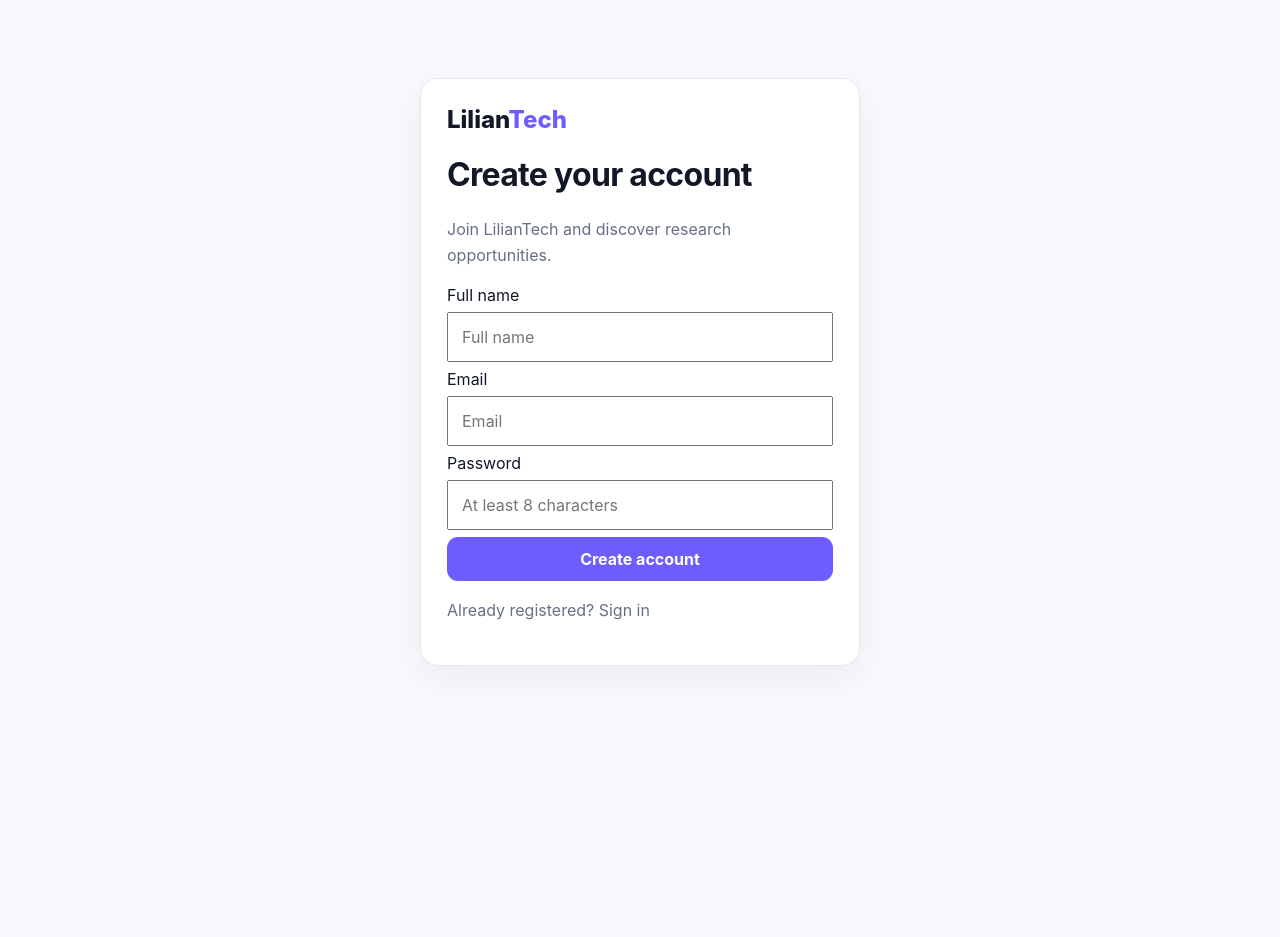
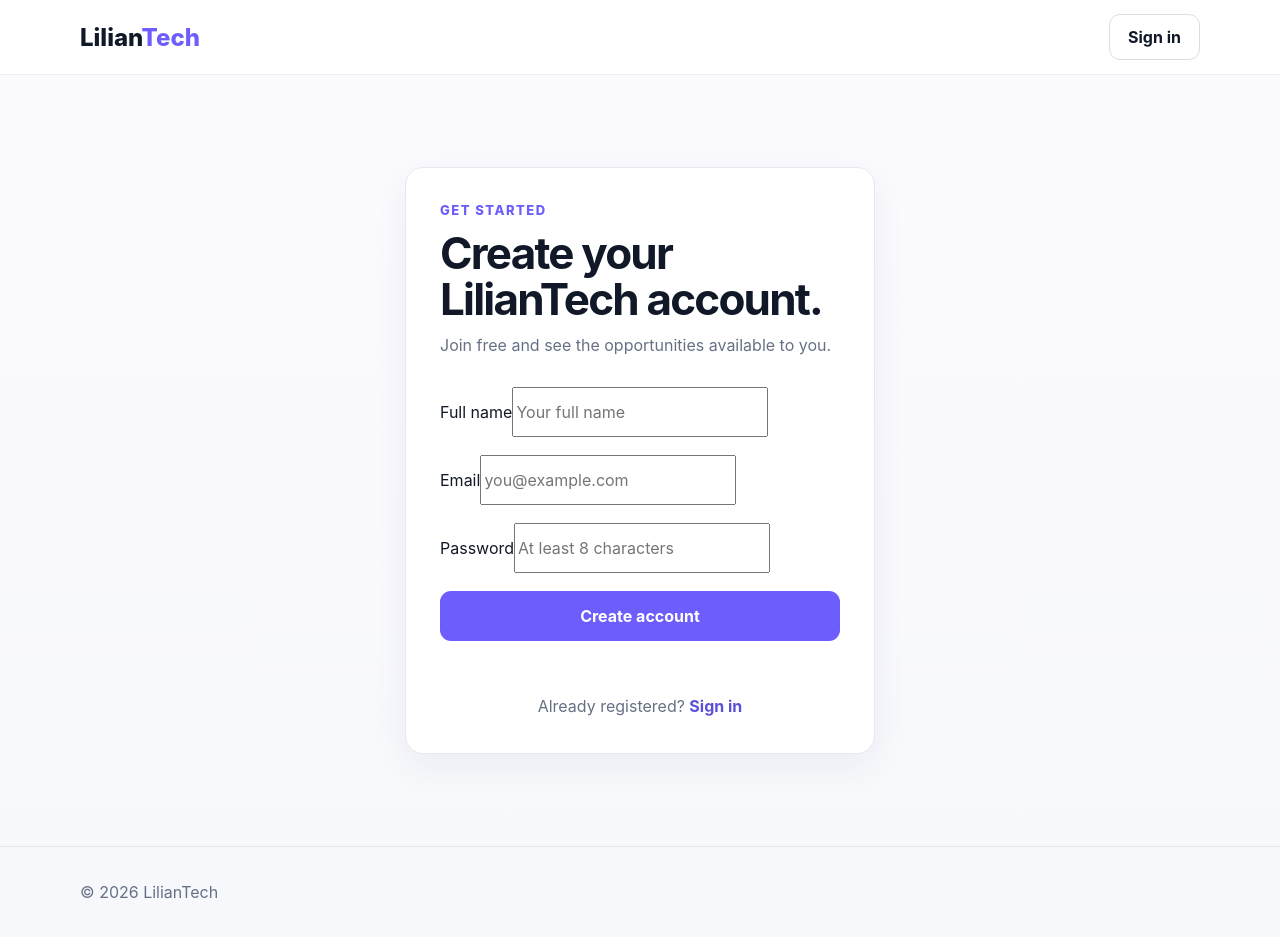
Before and after one commit to wachirabernard983-blip/liliantech, a website: page public/register.html in a window 1280 px wide. Before the commit the page ends 800 px from the top, so only its background shows below. Drawn offline with Linux system fonts and the light colour scheme.

Commit message:
Add files via upload

```diff
--- a/public/register.html
+++ b/public/register.html
@@ -1,139 +1,39 @@
 <!doctype html>
 <html lang="en">
-
 <head>
   <meta charset="utf-8">
   <meta name="viewport" content="width=device-width, initial-scale=1">
-
-  <title>Create Account — LilianTech</title>
-
+  <title>Create account — LilianTech</title>
   <link rel="stylesheet" href="/styles.css">
 </head>
-
-<body>
-
-  <main class="section">
-
-    <div
-      class="container card feature"
-      style="max-width:440px"
-    >
-
-      <a class="brand" href="/">
-        Lilian<span>Tech</span>
-      </a>
-
-      <h1>Create your account</h1>
-
-      <p class="muted">
-        Join LilianTech and discover research opportunities.
-      </p>
-
-      <form id="registerForm">
-
-        <label for="fullName">Full name</label>
-
-        <input
-          id="fullName"
-          name="fullName"
-          style="width:100%;padding:13px;margin:7px 0"
-          type="text"
-          placeholder="Full name"
-          required
-        >
-
-        <label for="email">Email</label>
-
-        <input
-          id="email"
-          name="email"
-          style="width:100%;padding:13px;margin:7px 0"
-          type="email"
-          placeholder="Email"
-          required
-        >
-
-        <label for="password">Password</label>
-
-        <input
-          id="password"
-          name="password"
-          style="width:100%;padding:13px;margin:7px 0"
-          type="password"
-          placeholder="At least 8 characters"
-          minlength="8"
-          required
-        >
-
-        <button
-          class="button primary"
-          style="width:100%;border:0;cursor:pointer"
-          type="submit"
-        >
-          Create account
-        </button>
-
-      </form>
-
-      <p id="message" class="muted"></p>
-
-      <p class="muted">
-        Already registered?
-        <a href="/login.html">Sign in</a>
-      </p>
-
+<body class="auth-page">
+  <header class="site-header auth-header">
+    <div class="container nav">
+      <a class="brand" href="/" aria-label="LilianTech home">Lilian<span>Tech</span></a>
+      <a class="button secondary" href="/login.html">Sign in</a>
     </div>
-
+  </header>
+  <main class="auth-main">
+    <div class="container auth-container">
+      <section class="auth-card card">
+        <div class="eyebrow">GET STARTED</div>
+        <h1>Create your LilianTech account.</h1>
+        <p class="muted">Join free and see the opportunities available to you.</p>
+        <form id="registerForm" class="auth-form">
+          <div><label for="fullName">Full name</label><input id="fullName" name="fullName" type="text" placeholder="Your full name" autocomplete="name" required></div>
+          <div><label for="email">Email</label><input id="email" name="email" type="email" placeholder="you@example.com" autocomplete="email" required></div>
+          <div><label for="password">Password</label><input id="password" name="password" type="password" placeholder="At least 8 characters" autocomplete="new-password" minlength="8" required></div>
+          <button class="button primary" type="submit">Create account</button>
+        </form>
+        <p id="message" class="form-message muted" aria-live="polite"></p>
+        <p class="auth-switch muted">Already registered? <a href="/login.html">Sign in</a></p>
+      </section>
+    </div>
   </main>
-
+  <footer><div class="container footer-inner"><span>© 2026 LilianTech</span></div></footer>
   <script>
-    const form = document.getElementById("registerForm");
-    const message = document.getElementById("message");
-
-    form.addEventListener("submit", async (event) => {
-      event.preventDefault();
-
-      message.textContent = "Creating your account...";
-
-      const fullName = document.getElementById("fullName").value;
-      const email = document.getElementById("email").value;
-      const password = document.getElementById("password").value;
-
-      try {
-        const response = await fetch("/api/register", {
-          method: "POST",
-          headers: {
-            "Content-Type": "application/json"
-          },
-          body: JSON.stringify({
-            fullName,
-            email,
-            password
-          })
-        });
-
-        const data = await response.json();
-
-        if (!response.ok) {
-          message.textContent = data.error || "Unable to create account.";
-          return;
-        }
-
-        message.textContent =
-          "Account created successfully. Redirecting to login...";
-
-        setTimeout(() => {
-          window.location.href = "/login.html";
-        }, 1200);
-
-      } catch (error) {
-        console.error(error);
-        message.textContent =
-          "Unable to connect to LilianTech. Please try again.";
-      }
-    });
+    const form=document.getElementById('registerForm');const message=document.getElementById('message');
+    form.addEventListener('submit',async event=>{event.preventDefault();message.textContent='Creating your account…';const fullName=document.getElementById('fullName').value;const email=document.getElementById('email').value;const password=document.getElementById('password').value;try{const response=await fetch('/api/register',{method:'POST',headers:{'Content-Type':'application/json'},body:JSON.stringify({fullName,email,password})});const data=await response.json();if(!response.ok){message.textContent=data.error||'Unable to create account.';return;}window.location.replace('/login.html');}catch(error){console.error(error);message.textContent='Unable to connect right now. Please try again.';}});
   </script>
-
 </body>
-
 </html>
--- a/public/styles.css
+++ b/public/styles.css
@@ -14,3 +14,33 @@ html{scroll-behavior:smooth;scroll-padding-top:88px;overflow-x:hidden}body{overf
 @media(max-width:850px){.site-header .nav{padding:0 4%}.site-header nav{display:none}.mobile-menu{display:block}.mobile-nav{display:flex;flex-direction:column;gap:4px;padding:8px 4%;border-top:1px solid #eceef3;background:#fff}.mobile-nav[hidden]{display:none}.mobile-nav a{padding:12px 4px}.mobile-nav .button{margin:4px 0 8px;text-align:center}.shell{min-width:0}.side{top:74px}.content{padding-top:26px}}
 @media(max-width:640px){html{scroll-padding-top:76px}.container{width:min(100% - 28px,1120px)}.home-hero{padding:58px 0 64px}.hero-copy h1{font-size:clamp(42px,13vw,58px);letter-spacing:-2.6px}.hero-copy>p{font-size:17px;line-height:1.6}.hero-points{gap:10px 15px;font-size:13px}.wallet-stage{min-height:360px}.wallet-card{padding:22px;border-radius:20px}.wallet-amount{font-size:45px;margin:28px 0 20px}.float-one{left:-2px;bottom:18px}.float-two{right:-2px;top:22px}.float-card{min-width:160px;padding:10px 12px}.how-grid{gap:12px}.step{min-height:0;padding:23px}.section{padding:58px 0}.payout-pills{grid-template-columns:1fr}.cta{padding:30px 24px;align-items:flex-start;flex-direction:column}.cta .button{width:100%}.footer-inner{align-items:flex-start;flex-direction:column}.content{padding-left:14px;padding-right:14px}.side{top:74px;padding:8px 12px}.side a{padding:10px 12px}.survey-player{z-index:100}.survey-player-card{width:100vw;height:100dvh}}
 @media(prefers-reduced-motion:reduce){html{scroll-behavior:auto}*{transition:none!important}}
+
+/* LilianTech V5 — shared page system */
+.auth-page{min-height:100vh;display:flex;flex-direction:column;background:linear-gradient(180deg,#fafaff 0%,#f7f8fc 100%)}
+.auth-header{position:sticky;top:0;z-index:40}
+.auth-header .nav{min-height:74px}
+.auth-main{flex:1;display:flex;align-items:center;padding:clamp(48px,8vw,92px) 0}
+.auth-container{display:flex;justify-content:center}
+.auth-card{width:min(100%,470px);padding:34px}
+.auth-card h1{font-size:clamp(32px,5vw,44px);line-height:1.05;letter-spacing:-1.8px;margin:12px 0 10px}
+.auth-card>.muted{margin:0 0 28px}
+.auth-form{display:grid;gap:18px}
+.auth-form input{min-height:50px}
+.auth-form .button{width:100%;min-height:50px;border:0}
+.form-message{min-height:24px;margin:14px 0 0}
+.auth-switch{margin:20px 0 0!important;text-align:center}
+.auth-switch a{color:#5b50d6;font-weight:750}
+.auth-page footer{margin-top:auto}
+
+/* Shared spacing and navigation consistency */
+.site-header + .shell .side{top:72px}
+main>section:first-child h1{margin-top:0}
+.content>section>h1{font-size:clamp(34px,4.5vw,52px);line-height:1.05;letter-spacing:-2px;margin:0 0 12px}
+.content>section>h1 + .muted{max-width:760px;margin:0 0 26px}
+.content>.card{box-shadow:0 12px 35px rgba(31,35,60,.045)}
+@media(max-width:850px){.site-header .nav{min-height:70px}.site-header + .shell .side{top:70px}.auth-main{padding:40px 0}.auth-card{padding:26px 22px}}
+@media(max-width:560px){.auth-card{padding:24px 18px}.auth-main{padding:28px 0}.auth-header .button{min-height:42px;padding:10px 13px}.footer-inner{padding-bottom:4px}}
+
+/* V5 admin consistency */
+.admin-nav{display:flex;align-items:center;gap:14px;min-width:0}.admin-wrap{padding-top:34px;padding-bottom:70px}.admin-wrap>h1{font-size:clamp(34px,4.5vw,52px);line-height:1.05;letter-spacing:-2px;margin:30px 0 8px}.admin-account{box-shadow:0 10px 30px rgba(31,35,60,.045)}
+@media(max-width:560px){.admin-nav .muted{display:none}.admin-wrap{padding-top:22px}.admin-wrap>h1{margin-top:24px}.admin-nav .button{min-height:42px;padding:10px 13px}}
```
Also changed, not shown: public/admin.html (+1 -1 lines), public/dashboard.html (+3 -1 lines), public/index.html (+1 -1 lines), public/login.html (+25 -104 lines).
